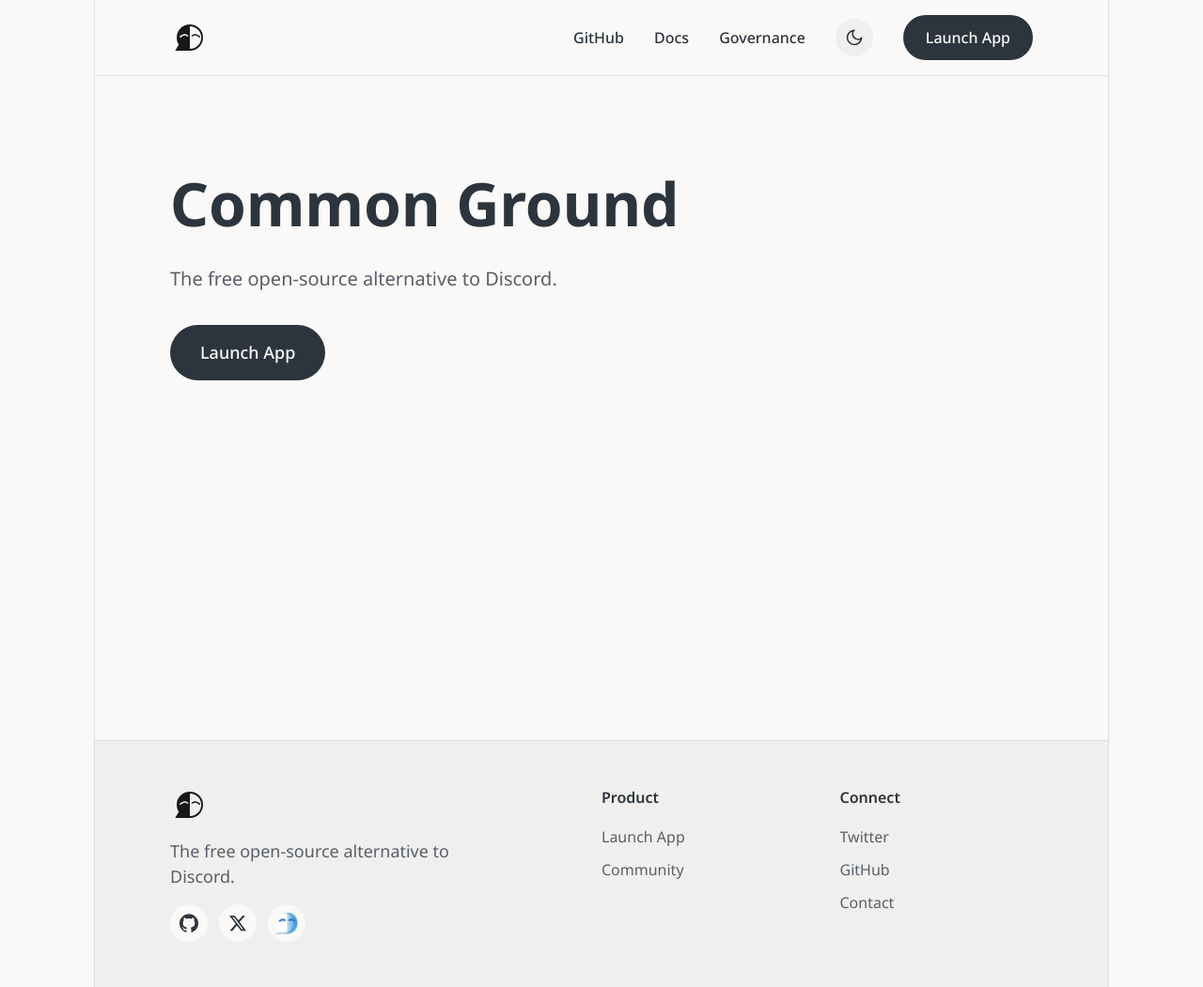
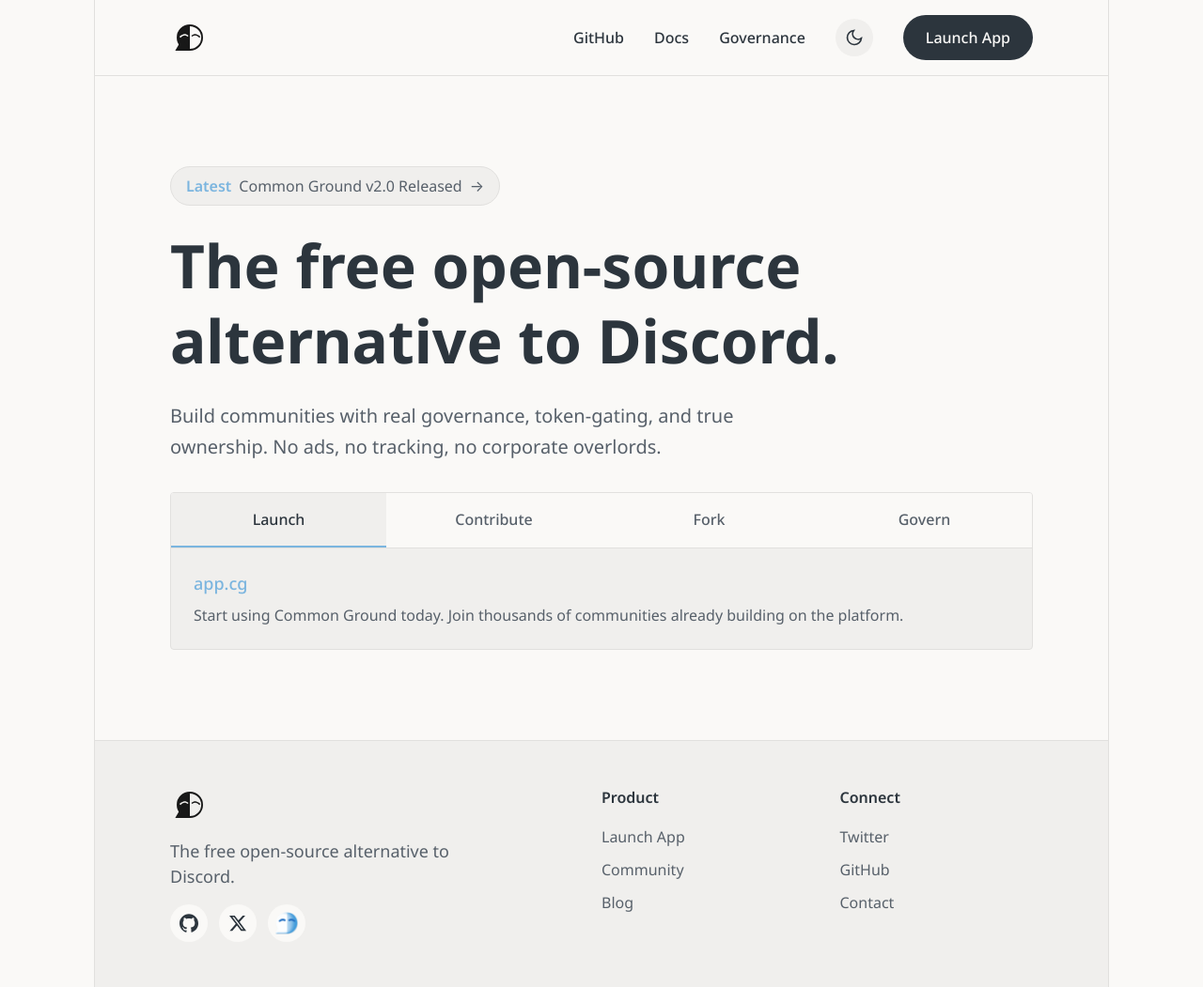
Before and after one commit to Common-Ground-DAO/Common-Ground-DAO.github.io, a Jekyll site: the page built from index.md, in a window 1280 px wide and 1051 px high. Shown: the whole window at 94% size. Built offline with Jekyll 4.4.1, drawn with Linux system fonts in a browser that asks for light colours.

Commit message:
refinement

```diff
--- a/_config.yml
+++ b/_config.yml
@@ -1,6 +1,7 @@
 # Site Identity
 title: "Common Ground"
 description: "The free open-source alternative to Discord."
+explainer: "Build communities with real governance, token-gating, and true ownership. No ads, no tracking, no corporate overlords."
 url: "https://dao.cg"
 baseurl: ""
 
@@ -8,10 +9,31 @@ baseurl: ""
 app_url: "https://app.cg"
 community_url: "https://app.cg/c/commonground"
 github_url: "https://github.com/Common-Ground-DAO"
+repo_url: "https://github.com/Common-Ground-DAO/commonground"
 docs_url: "https://github.com/Common-Ground-DAO/Common-Ground-DAO.github.io/wiki"
 governance_url: "https://snapshot.org/#/cgdao.eth"
 twitter_url: "https://twitter.com/CommonGround_cg"
 email: "ola@dao.cg"
+fork_url: "https://github.com/Common-Ground-DAO/commonground/fork"
+
+# Actions (for hero section)
+actions:
+  launch:
+    label: "Launch"
+    text: "Start using Common Ground today. Join thousands of communities already building on the platform."
+    button: "Launch App"
+  contribute:
+    label: "Contribute"
+    text: "Join the open-source community. Report bugs, suggest features, or submit code."
+    button: "View GitHub"
+  fork:
+    label: "Fork"
+    text: "Self-host your own instance. Full control, your infrastructure, your rules."
+    button: "Fork Repo"
+  govern:
+    label: "Govern"
+    text: "Shape the future of Common Ground. Vote on proposals and help steer the project."
+    button: "Go to Snapshot"
 
 # SEO settings
 logo: /assets/images/social-card.png
--- a/_includes/footer.html
+++ b/_includes/footer.html
@@ -28,6 +28,7 @@
         <ul>
           <li><a href="{{ site.app_url }}" target="_blank">Launch App</a></li>
           <li><a href="{{ site.community_url }}" target="_blank">Community</a></li>
+          <li><a href="/blog/">Blog</a></li>
         </ul>
       </div>
       <div class="footer-links">
--- a/_layouts/base.html
+++ b/_layouts/base.html
@@ -17,5 +17,6 @@
     {% include footer.html %}
   </div>
   <script src="/assets/js/mobile-nav.js"></script>
+  <script src="/assets/js/tabs.js"></script>
 </body>
 </html>
--- a/assets/css/components.css
+++ b/assets/css/components.css
@@ -247,3 +247,112 @@
 [data-theme="dark"] .logo-dark {
   display: block;
 }
+
+/* Hero Latest Post */
+.hero-latest {
+  display: inline-flex;
+  align-items: center;
+  gap: var(--space-2);
+  padding: var(--space-2) var(--space-4);
+  background: var(--color-surface);
+  border: 1px solid var(--color-border);
+  border-radius: var(--radius-full);
+  font-size: var(--text-sm);
+  color: var(--color-text-secondary);
+  transition: all var(--transition-base);
+}
+
+.hero-latest:hover {
+  background: var(--color-border);
+  color: var(--color-text);
+}
+
+.hero-latest-label {
+  font-weight: var(--font-semibold);
+  color: var(--color-brand);
+}
+
+.hero-latest-arrow {
+  transition: transform var(--transition-base);
+}
+
+.hero-latest:hover .hero-latest-arrow {
+  transform: translateX(2px);
+}
+
+/* Action Box */
+.action-box {
+  border: 1px solid var(--color-border);
+  border-radius: var(--radius-sm);
+  overflow: hidden;
+  background: var(--color-surface);
+}
+
+.action-tabs {
+  display: flex;
+  border-bottom: 1px solid var(--color-border);
+  background: var(--color-background);
+}
+
+.action-tab {
+  flex: 1;
+  padding: var(--space-4);
+  font-size: var(--text-sm);
+  font-weight: var(--font-medium);
+  color: var(--color-text-secondary);
+  background: transparent;
+  border: none;
+  border-bottom: 2px solid transparent;
+  cursor: pointer;
+  transition: all var(--transition-base);
+}
+
+.action-tab:hover {
+  color: var(--color-text);
+  background: var(--color-surface);
+}
+
+.action-tab.active {
+  color: var(--color-text);
+  border-bottom-color: var(--color-brand);
+  background: var(--color-surface);
+}
+
+.action-content {
+  padding: var(--space-6);
+}
+
+.action-panel {
+  display: none;
+}
+
+.action-panel.active {
+  display: block;
+}
+
+.action-panel-link {
+  font-size: var(--text-base);
+  font-weight: var(--font-medium);
+  color: var(--color-brand);
+  transition: color var(--transition-base);
+}
+
+.action-panel-link:hover {
+  color: var(--color-brand-dark);
+  text-decoration: underline;
+}
+
+.action-panel-desc {
+  margin-top: var(--space-2);
+  font-size: var(--text-sm);
+  color: var(--color-text-secondary);
+}
+
+/* Text size utilities */
+.text-sm {
+  font-size: var(--text-sm);
+}
+
+.text-xs {
+  font-size: var(--text-xs);
+}
--- /dev/null
+++ b/assets/js/tabs.js
@@ -0,0 +1,29 @@
+// Tabs - Simple tab switching for action box
+
+(function() {
+  document.addEventListener('DOMContentLoaded', function() {
+    const tabContainers = document.querySelectorAll('.action-box');
+
+    tabContainers.forEach(function(container) {
+      const tabs = container.querySelectorAll('.action-tab');
+      const panels = container.querySelectorAll('.action-panel');
+
+      tabs.forEach(function(tab) {
+        tab.addEventListener('click', function() {
+          const targetId = tab.getAttribute('data-tab');
+
+          // Deactivate all tabs and panels
+          tabs.forEach(function(t) { t.classList.remove('active'); });
+          panels.forEach(function(p) { p.classList.remove('active'); });
+
+          // Activate clicked tab and corresponding panel
+          tab.classList.add('active');
+          const targetPanel = container.querySelector('#' + targetId);
+          if (targetPanel) {
+            targetPanel.classList.add('active');
+          }
+        });
+      });
+    });
+  });
+})();
--- a/index.md
+++ b/index.md
@@ -4,12 +4,42 @@ layout: default
 
 <section class="section">
   <div class="container">
-    <h1 class="heading-1 mb-6">{{ site.title }}</h1>
-    <p class="lead max-w-2xl mb-8">{{ site.description }}</p>
-    <div>
-      <a href="{{ site.app_url }}" class="btn btn-primary btn-lg btn-pill" target="_blank">
-        Launch App
-      </a>
+    {% if site.posts.size > 0 %}
+    <a href="{{ site.posts.first.url }}" class="hero-latest mb-6">
+      <span class="hero-latest-label">Latest</span>
+      <span>{{ site.posts.first.title }}</span>
+      <span class="hero-latest-arrow">→</span>
+    </a>
+    {% endif %}
+
+    <h1 class="heading-1 mb-6">{{ site.description }}</h1>
+    <p class="lead max-w-2xl mb-8">{{ site.explainer }}</p>
+
+    <div class="action-box">
+      <div class="action-tabs">
+        <button class="action-tab active" data-tab="panel-launch">{{ site.actions.launch.label }}</button>
+        <button class="action-tab" data-tab="panel-contribute">{{ site.actions.contribute.label }}</button>
+        <button class="action-tab" data-tab="panel-fork">{{ site.actions.fork.label }}</button>
+        <button class="action-tab" data-tab="panel-govern">{{ site.actions.govern.label }}</button>
+      </div>
+      <div class="action-content">
+        <div id="panel-launch" class="action-panel active">
+          <a href="{{ site.app_url }}" class="action-panel-link" target="_blank">{{ site.app_url | remove: "https://" }}</a>
+          <p class="action-panel-desc">{{ site.actions.launch.text }}</p>
+        </div>
+        <div id="panel-contribute" class="action-panel">
+          <a href="{{ site.repo_url }}" class="action-panel-link" target="_blank">{{ site.repo_url | remove: "https://" }}</a>
+          <p class="action-panel-desc">{{ site.actions.contribute.text }}</p>
+        </div>
+        <div id="panel-fork" class="action-panel">
+          <a href="{{ site.fork_url }}" class="action-panel-link" target="_blank">{{ site.fork_url | remove: "https://" }}</a>
+          <p class="action-panel-desc">{{ site.actions.fork.text }}</p>
+        </div>
+        <div id="panel-govern" class="action-panel">
+          <a href="{{ site.governance_url }}" class="action-panel-link" target="_blank">{{ site.governance_url | remove: "https://" }}</a>
+          <p class="action-panel-desc">{{ site.actions.govern.text }}</p>
+        </div>
+      </div>
     </div>
   </div>
 </section>
```
Also changed, not shown: _posts/2024-09-15-introducing-common-ground.md (added, +31 -0 lines), _posts/2024-11-01-governance-live.md (added, +24 -0 lines), _posts/2024-12-01-v2-release.md (added, +30 -0 lines), blog.html (added, +25 -0 lines).
